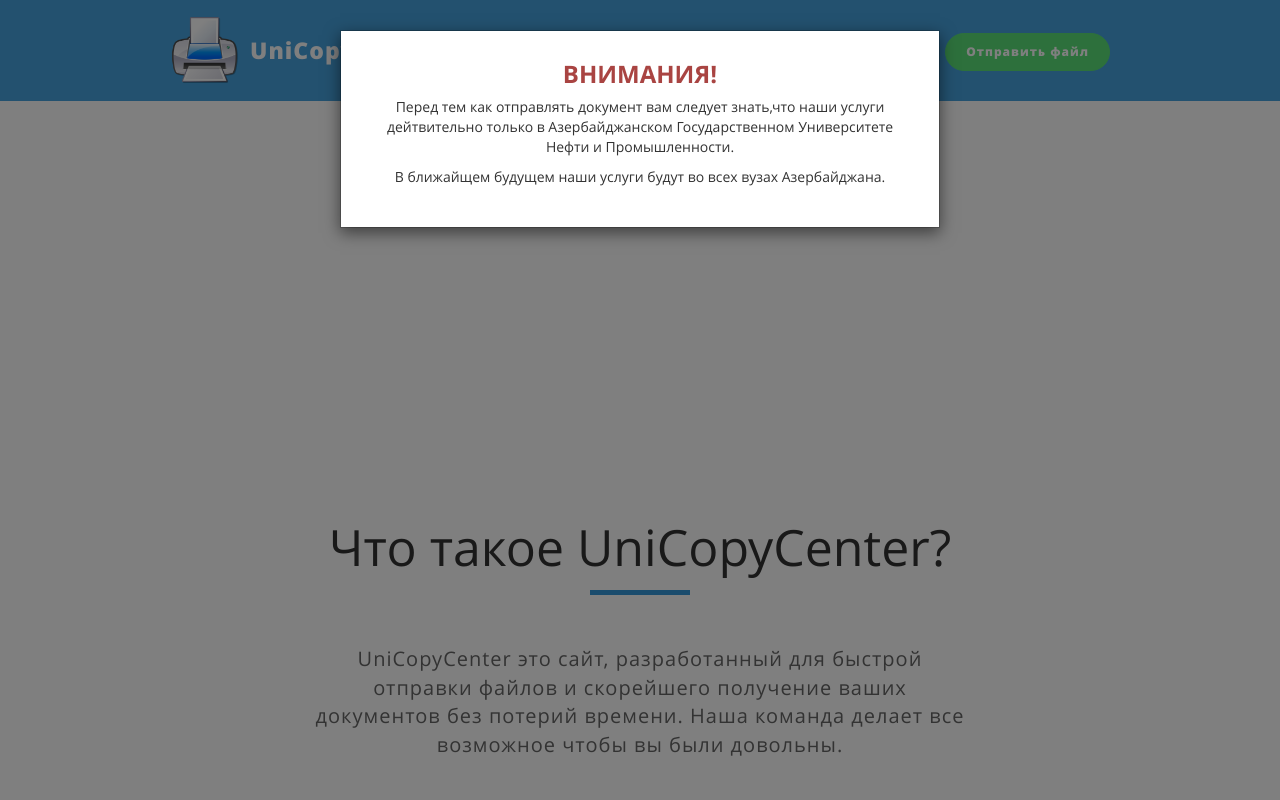
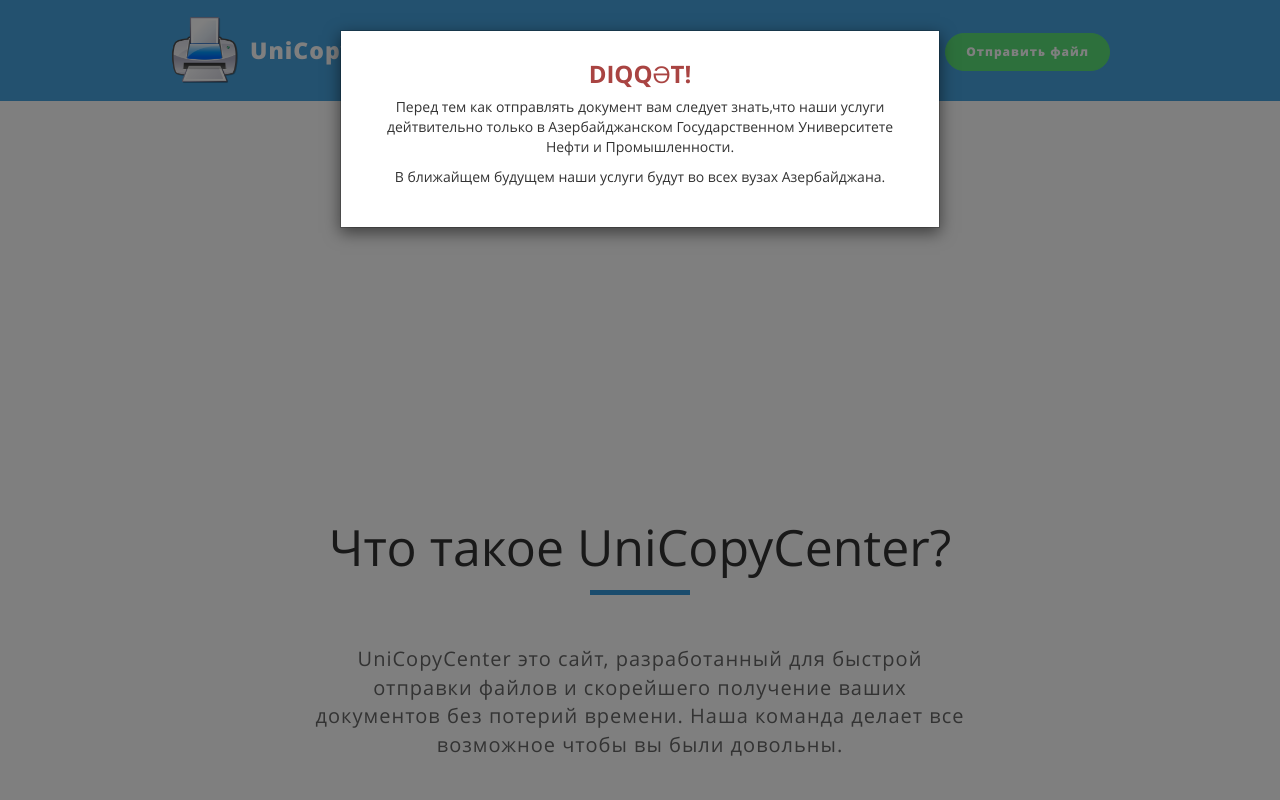
Before and after one commit to munisisazade/unicopycenter, a Django app: page /ru/ in a window 1280 px wide. Run offline with Django 3.2, Linux system fonts and the light colour scheme; some libraries are stand-ins or nearby versions.

Commit message:
add translation file

```diff
--- a/templates/index.html
+++ b/templates/index.html
@@ -280,7 +280,7 @@
         <div class="modal-content nr">
             <div class="modal-body">
                 <h3 class="text-center text-danger text-uppercase font-open-s-b nm-t">
-                    Внимания!
+                    {% trans 'Diqqət!' %}
                 </h3>
                 <p class="text-center font-open-s-r">
                     Перед тем как отправлять документ вам следует знать,что наши услуги дейтвительно только
```
Also changed, not shown: locale/ru/LC_MESSAGES/django.po.
